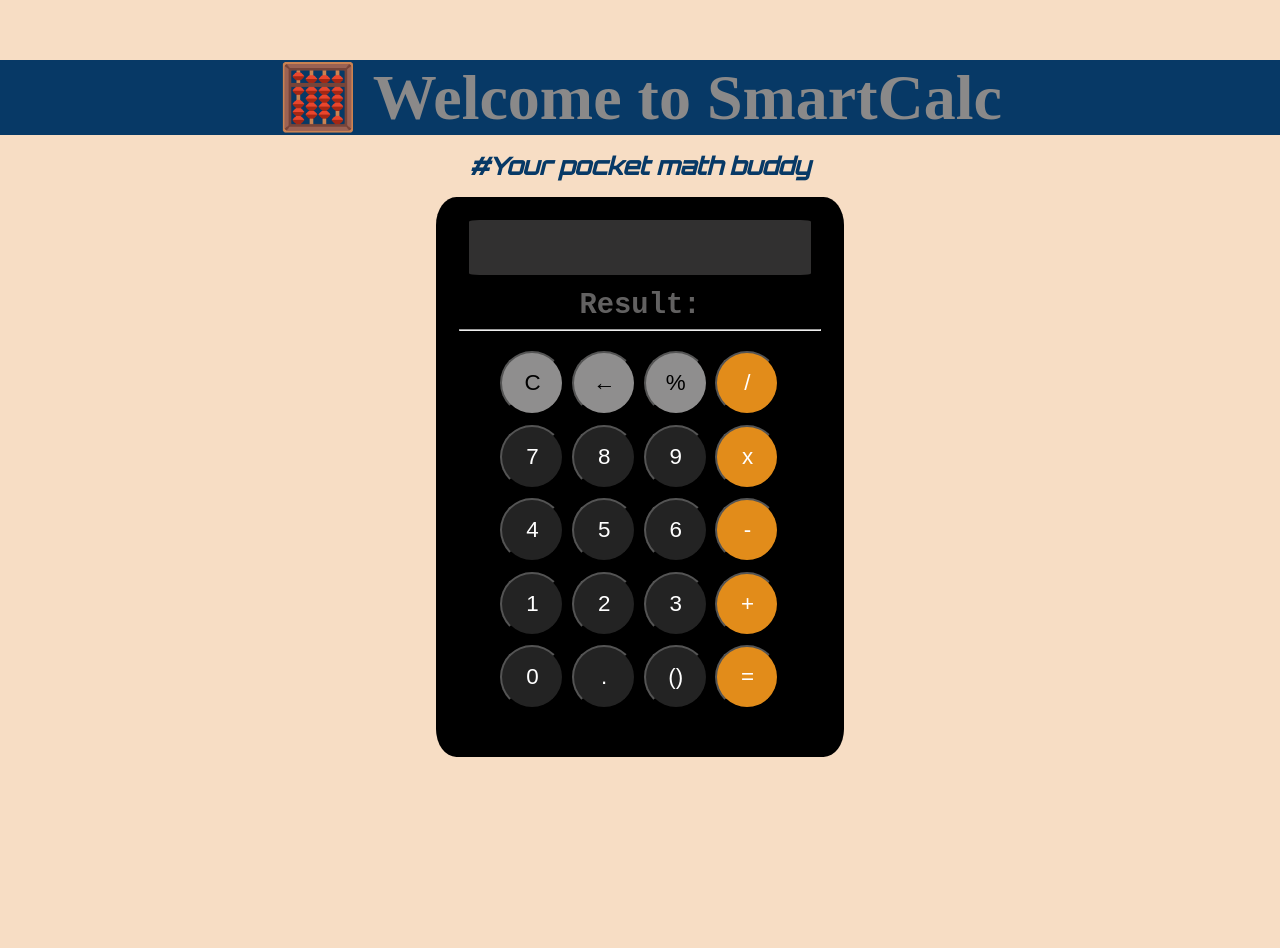
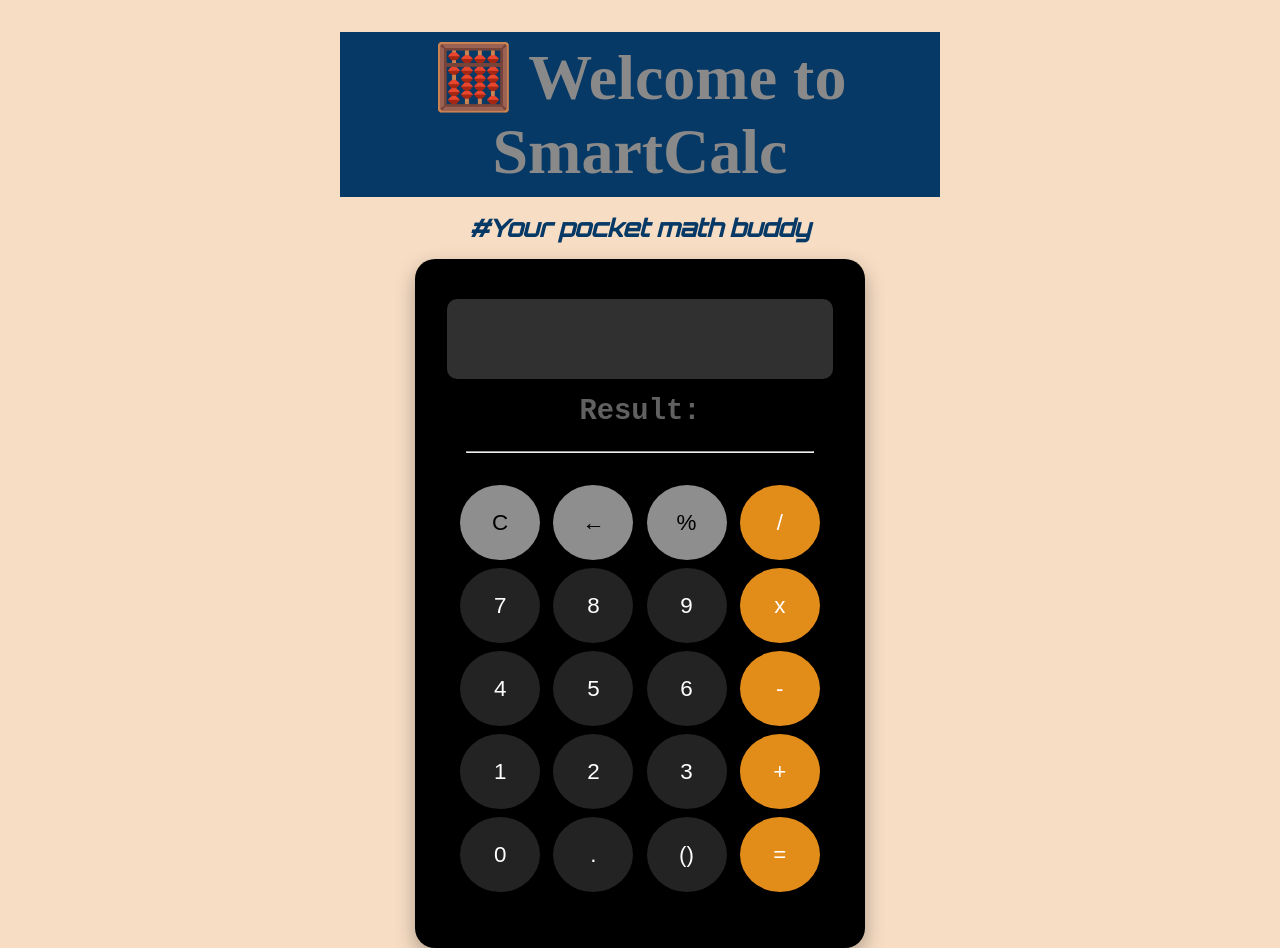
Before and after one commit to dhyeythummar09/SmartCalculator, a plain HTML site: page index.html in a window 1280 px wide. Shown: the top 948 px of the page. Before the commit the page ends 800 px from the top, so only its background shows below. Drawn offline with Linux system fonts and the light colour scheme.

Commit message:
Update styles.css

```diff
--- a/styles.css
+++ b/styles.css
@@ -1,6 +1,7 @@
 *{
     margin : 0;
     padding : 0;
+    box-sizing: border-box;
 }
 
 body{
@@ -10,28 +11,32 @@ body{
     background-color: rgb(247, 221, 196);
     min-height: 100vh;
     flex-direction: column;
+    padding: 1rem;
 }
 
 .header{
     display: flex;
     flex-direction: column;
     text-align: center;
-    margin : 1rem 1rem 1rem 1rem;
+    margin: 1rem;
+    width: 100%;
+    max-width: 600px;
 }
 
 .welcome{
     background-color: rgb(7, 57, 102);
-    width : 100vw;
-    margin : 0 0 1rem 0;
+    width: 100%;
+    margin: 0 0 1rem 0;
+    padding: 0.5rem;
 }
 
 h1{
-    font-size: 4rem;
-    color:rgb(138, 137, 137);
+    font-size: clamp(2rem, 5vw, 4rem);
+    color: rgb(138, 137, 137);
 }
 
 p{
-    font-size: 1.5rem;
+    font-size: clamp(1rem, 2.5vw, 1.5rem);
     color: rgb(7, 57, 102);
     font-weight: 700;
     font-family: 'Orbitron', sans-serif;
@@ -42,89 +47,103 @@ p{
     flex-direction: column;
     justify-content: center;
     align-items: center;
-    padding: 0.5rem 1rem 0.5rem 1rem;
+    padding: 1rem;
     background-color: rgb(0, 0, 0);
-    width:47vh;
-    height:68vh;
-    border-radius: 5%;
+    width: 100%;
+    max-width: 400px;
+    min-height: 500px;
+    border-radius: 20px;
+    box-shadow: 0 8px 20px rgba(0, 0, 0, 0.3);
 }
 
 .screen{
     display: flex;
-    justify-content: center;
+    justify-content: flex-end;
     align-items: center;
-    /* text-align: center; */
-    margin : 0.1rem 0.5rem 0.5rem 0.5rem;
-    width : 42vh;
-    height : 6vh;
+    margin: 0.5rem;
+    width: 100%;
+    height: 60px;
     background-color: rgba(61, 60, 60, 0.813);
-    border-radius: 3%;
-    color : rgb(182, 246, 79);
-    padding : 0.2rem 0.2rem 0.2rem 0.2rem;
-    font-size: 1.5rem;
+    border-radius: 10px;
+    color: rgb(182, 246, 79);
+    padding: 0.5rem 1rem;
+    font-size: clamp(1.2rem, 3vw, 1.5rem);
+    overflow: hidden;
+    text-align: right;
 }
 
 .answer{
-    display:flex;
+    display: flex;
     justify-content: center;
-    height : 4vh;
-    margin : 0.4rem 0.3rem 0.5rem 0.3rem;
+    height: 40px;
+    margin: 0.5rem;
     font-family: 'Orbitron', sans-serif;
 }
 
 .result{
-    font-size: 1.8rem;
+    font-size: clamp(1.4rem, 3.5vw, 1.8rem);
     color: rgba(121, 119, 119, 0.813);
     font-family: 'Courier New', Courier, monospace;
     font-weight: bold;
 }
 
 .value{
-    color:#d11e1efd;
-    font-size: 1.6rem;
+    color: #d11e1efd;
+    font-size: clamp(1.2rem, 3vw, 1.6rem);
     font-family: 'Orbitron', sans-serif;
 }
 
 hr{
-    width: 45vh;
+    width: 90%;
     color: rgb(61, 60, 60);
+    margin: 0.5rem 0;
 }
 
 .key-pad{
-    height : 45vh;
-    width : 38vh;
-    margin : 1rem;
-    padding : 0.2rem 0.5rem 0.5rem 0.5rem;
+    width: 100%;
+    margin: 1rem 0;
+    padding: 0.5rem;
     display: flex;
     flex-direction: column;
     justify-content: center;
+    gap: 0.5rem;
 }
 
 .row{
     display: flex;
     justify-content: space-evenly;
-    margin: 0.3rem;
+    gap: 0.5rem;
 }
 
 button {
-    width : 4rem;
-    height : 4rem;
+    width: 60px;
+    height: 60px;
     border-radius: 50%;
     background-color: rgb(35, 35, 35);
     color: white;
-    font-size: 1.4rem;
-    cursor : pointer;
+    font-size: clamp(1rem, 2.5vw, 1.4rem);
+    cursor: pointer;
     transition: all 0.2s ease;
+    border: none;
+    display: flex;
+    align-items: center;
+    justify-content: center;
+    flex: 1;
+    max-width: 80px;
 }
 
 button:hover {
-  background-color: #818080;
-  transform: scale(1.05);
+    background-color: #818080;
+    transform: scale(1.05);
+}
+
+button:active {
+    transform: scale(0.95);
 }
 
 .grey{
     background-color: rgb(143, 142, 142);
-    color : black;
+    color: black;
 }
 
 .orange{
@@ -133,13 +152,125 @@ button:hover {
 }
 
 .grey:hover {
-  background-color: #818080;
+    background-color: #818080;
 }
 
 .orange:hover {
-  background-color: #b96601;
+    background-color: #b96601;
 }
 
 #backspace:hover{
     background-color: #d11612;
 }
+
+/* Mobile Devices */
+@media (max-width: 480px) {
+    body {
+        padding: 0.5rem;
+    }
+
+    .calculator-container {
+        max-width: 350px;
+        padding: 0.8rem;
+        border-radius: 15px;
+    }
+
+    .screen {
+        height: 50px;
+        margin: 0.3rem;
+    }
+
+    button {
+        width: 50px;
+        height: 50px;
+        font-size: 1.2rem;
+    }
+
+    .key-pad {
+        gap: 0.3rem;
+    }
+
+    .row {
+        gap: 0.3rem;
+    }
+}
+
+/* Tablet Devices */
+@media (min-width: 481px) and (max-width: 768px) {
+    .calculator-container {
+        max-width: 450px;
+        padding: 1.5rem;
+    }
+
+    .screen {
+        height: 70px;
+    }
+
+    button {
+        width: 70px;
+        height: 70px;
+        font-size: 1.5rem;
+    }
+}
+
+/* Large Tablets and Small Laptops */
+@media (min-width: 769px) and (max-width: 1024px) {
+    .calculator-container {
+        max-width: 500px;
+        padding: 2rem;
+    }
+
+    .screen {
+        height: 80px;
+    }
+
+    button {
+        width: 80px;
+        height: 80px;
+        font-size: 1.6rem;
+    }
+}
+
+/* Desktop/Laptop */
+@media (min-width: 1025px) {
+    .calculator-container {
+        max-width: 450px;
+        padding: 2rem;
+    }
+
+    .screen {
+        height: 80px;
+    }
+
+    button {
+        width: 75px;
+        height: 75px;
+        font-size: 1.4rem;
+    }
+}
+
+/* Landscape orientation for mobile */
+@media (max-height: 500px) and (orientation: landscape) {
+    body {
+        flex-direction: row;
+        padding: 0.5rem;
+    }
+
+    .header {
+        margin: 0.5rem;
+    }
+
+    .calculator-container {
+        max-width: 350px;
+        min-height: auto;
+        margin-left: 1rem;
+    }
+
+    h1 {
+        font-size: 2rem;
+    }
+
+    p {
+        font-size: 1rem;
+    }
+}
```
